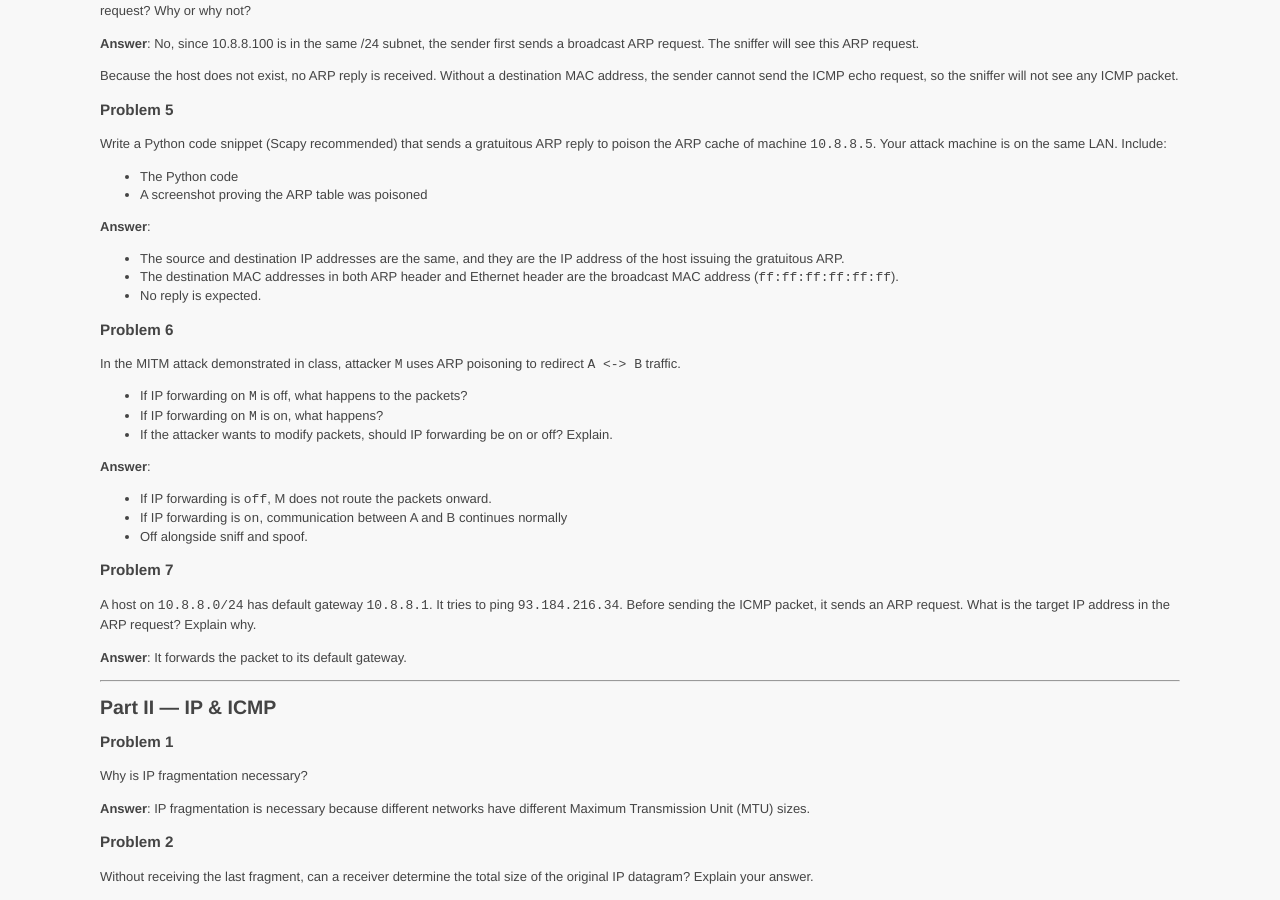
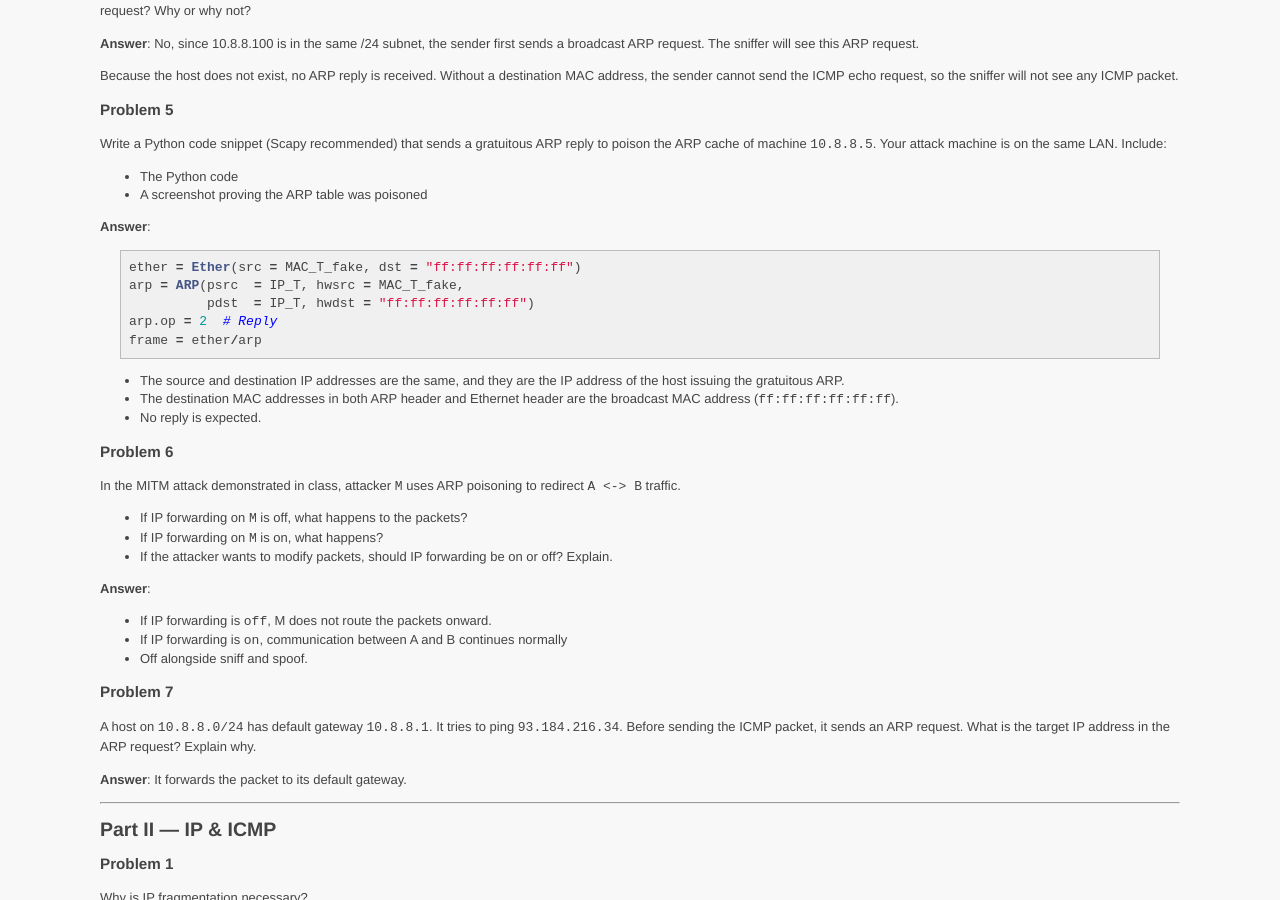
Before and after one commit to ycpcs/cs335-spring2026, a Jekyll site: the page built from assignments/assignment-2-review.md, in a window 1280 px wide and 900 px high, scrolled down 850 px. Built offline with Jekyll 4.4.1, drawn with Linux system fonts in a browser that asks for light colours.

Commit message:
add code sample

````diff
--- a/assignments/assignment-2-review.md
+++ b/assignments/assignment-2-review.md
@@ -53,6 +53,14 @@ Write a Python code snippet (Scapy recommended) that sends a gratuitous ARP repl
 - A screenshot proving the ARP table was poisoned
 
 **Answer**:
+```python
+ether = Ether(src = MAC_T_fake, dst = "ff:ff:ff:ff:ff:ff")
+arp = ARP(psrc  = IP_T, hwsrc = MAC_T_fake,
+          pdst  = IP_T, hwdst = "ff:ff:ff:ff:ff:ff")
+arp.op = 2  # Reply
+frame = ether/arp
+```
+
 - The source and destination IP addresses are the same, and they are the IP address of the host issuing the gratuitous ARP.
 - The destination MAC addresses in both ARP header and Ethernet header are the broadcast MAC address (`ff:ff:ff:ff:ff:ff`).
 - No reply is expected.
````
